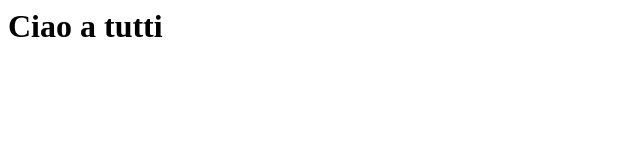
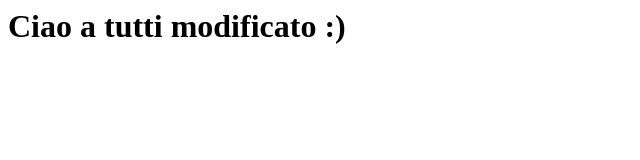
Before and after one commit to marcofabbri/progetto, a plain HTML site: page index.html in a window 1280 px wide. Shown: the whole page, without its empty margins (0-640 px from the left). Drawn offline with Linux system fonts and the light colour scheme.

Commit message:
Modificato file index.html

```diff
--- a/index.html
+++ b/index.html
@@ -1,5 +1,5 @@
 <html>
 <body>
-	<h1>Ciao a tutti</h1>
+	<h1>Ciao a tutti modificato :)</h1>
 </body>
 </html>
```
